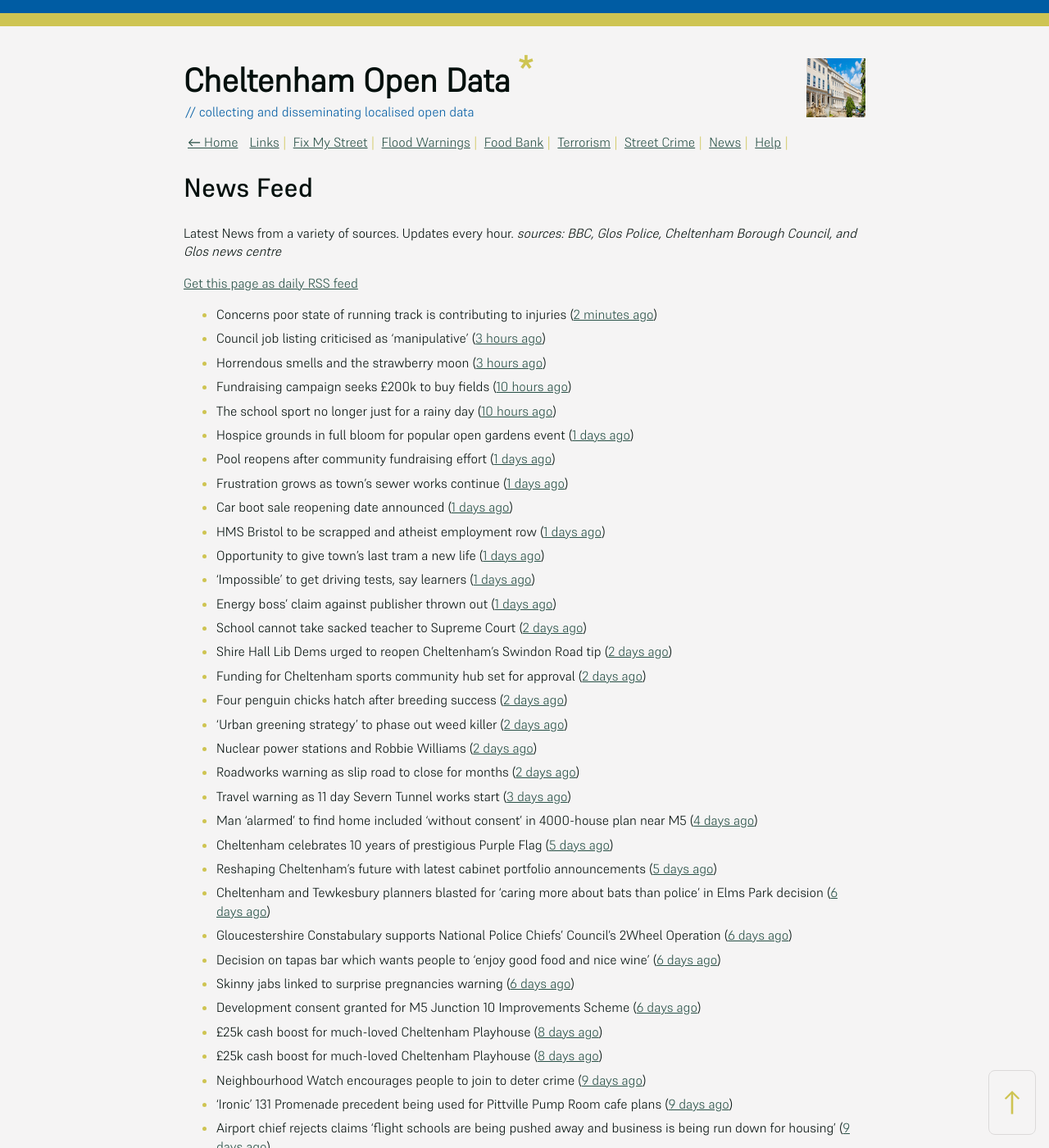
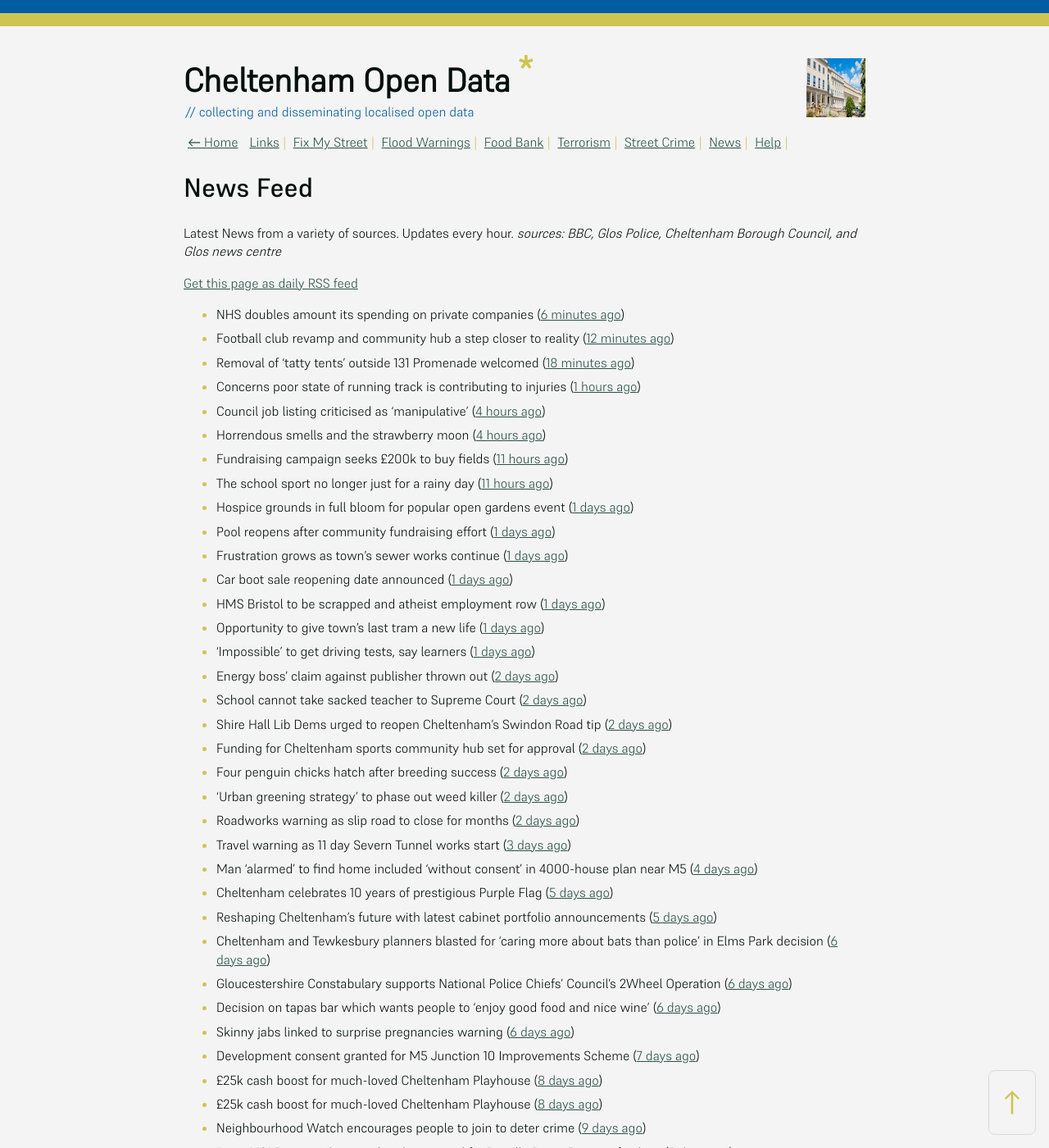
Before and after one commit to mat-0/cheltenham-open-data, a Jekyll site: the page built from _pages/news.md, in a window 1280 px wide and 1400 px high. Shown: the whole window at 82% size. Built offline with Jekyll 4.4.1, drawn with Linux system fonts in a browser that asks for light colours; some of the changed text lies outside the part shown.

Commit message:
Updated 2025-06-11 16:59:22

```diff
--- a/_pages/news.md
+++ b/_pages/news.md
@@ -12,11 +12,14 @@ _sources: BBC, Glos Police, Cheltenham Borough Council, and Glos news centre_
 [Get this page as daily RSS feed](/daily.rss)
 
 <!-- news_marker starts -->
-- Concerns poor state of running track is contributing to injuries ([2 minutes ago](https://gloucesternewscentre.co.uk/concerns-poor-state-of-running-track-is-contributing-to-injuries/))
-- Council job listing criticised as 'manipulative' ([3 hours ago](https://www.bbc.com/news/articles/c74qk45gxygo))
-- Horrendous smells and the strawberry moon ([3 hours ago](https://www.bbc.com/news/articles/c2lk8l1ypxko))
-- Fundraising campaign seeks £200k to buy fields ([10 hours ago](https://www.bbc.com/news/articles/c365lx9x187o))
-- The school sport no longer just for a rainy day ([10 hours ago](https://www.bbc.com/news/articles/clygej1emezo))
+- NHS doubles amount its spending on private companies ([6 minutes ago](https://www.bbc.com/news/articles/cy0jzvxwr4xo))
+- Football club revamp and community hub a step closer to reality ([12 minutes ago](https://gloucesternewscentre.co.uk/football-club-revamp-and-community-hub-a-step-closer-to-reality/))
+- Removal of ‘tatty tents’ outside 131 Promenade welcomed ([18 minutes ago](https://gloucesternewscentre.co.uk/removal-of-tatty-tents-outside-131-promenade-welcomed/))
+- Concerns poor state of running track is contributing to injuries ([1 hours ago](https://gloucesternewscentre.co.uk/concerns-poor-state-of-running-track-is-contributing-to-injuries/))
+- Council job listing criticised as 'manipulative' ([4 hours ago](https://www.bbc.com/news/articles/c74qk45gxygo))
+- Horrendous smells and the strawberry moon ([4 hours ago](https://www.bbc.com/news/articles/c2lk8l1ypxko))
+- Fundraising campaign seeks £200k to buy fields ([11 hours ago](https://www.bbc.com/news/articles/c365lx9x187o))
+- The school sport no longer just for a rainy day ([11 hours ago](https://www.bbc.com/news/articles/clygej1emezo))
 - Hospice grounds in full bloom for popular open gardens event ([1 days ago](https://gloucesternewscentre.co.uk/hospice-grounds-in-full-bloom-for-popular-open-gardens-event/))
 - Pool reopens after community fundraising effort ([1 days ago](https://www.bbc.com/news/articles/cg5vl5zvp69o))
 - Frustration grows as town's sewer works continue ([1 days ago](https://www.bbc.com/news/articles/c5yq58qpgd7o))
@@ -24,13 +27,12 @@ _sources: BBC, Glos Police, Cheltenham Borough Council, and Glos news centre_
 - HMS Bristol to be scrapped and atheist employment row ([1 days ago](https://www.bbc.com/news/articles/c93lv9zr5ppo))
 - Opportunity to give town's last tram a new life ([1 days ago](https://www.bbc.com/news/articles/c80km7j1131o))
 - 'Impossible' to get driving tests, say learners ([1 days ago](https://www.bbc.com/news/articles/c8jgndjnlmvo))
-- Energy boss' claim against publisher thrown out ([1 days ago](https://www.bbc.com/news/articles/c9918ek3y4go))
+- Energy boss' claim against publisher thrown out ([2 days ago](https://www.bbc.com/news/articles/c9918ek3y4go))
 - School cannot take sacked teacher to Supreme Court ([2 days ago](https://www.bbc.com/news/articles/cn7zn077nd4o))
 - Shire Hall Lib Dems urged to reopen Cheltenham’s Swindon Road tip ([2 days ago](https://gloucesternewscentre.co.uk/shire-hall-lib-dems-urged-to-reopen-cheltenhams-swindon-road-tip/))
 - Funding for Cheltenham sports community hub set for approval ([2 days ago](https://gloucesternewscentre.co.uk/funding-for-cheltenham-sports-community-hub-set-for-approval/))
 - Four penguin chicks hatch after breeding success ([2 days ago](https://www.bbc.com/news/articles/ce39qxx818jo))
 - 'Urban greening strategy' to phase out weed killer ([2 days ago](https://www.bbc.com/news/articles/c201jv8v311o))
-- Nuclear power stations and Robbie Williams ([2 days ago](https://www.bbc.com/news/articles/cy4ekkyej0ko))
 - Roadworks warning as slip road to close for months ([2 days ago](https://www.bbc.com/news/articles/c308j6d7ngno))
 - Travel warning as 11 day Severn Tunnel works start ([3 days ago](https://www.bbc.com/news/articles/c5yk6z54e2zo))
 - Man ‘alarmed’ to find home included ‘without consent’ in 4000-house plan near M5 ([4 days ago](https://gloucesternewscentre.co.uk/man-alarmed-to-find-home-included-without-consent-in-4000-house-plan-near-m5/))
@@ -40,7 +42,7 @@ _sources: BBC, Glos Police, Cheltenham Borough Council, and Glos news centre_
 - Gloucestershire Constabulary supports National Police Chiefs’ Council’s 2Wheel Operation ([6 days ago](https://gloucesternewscentre.co.uk/gloucestershire-constabulary-supports-national-police-chiefs-councils-2wheel-operation/))
 - Decision on tapas bar which wants people to ‘enjoy good food and nice wine’ ([6 days ago](https://gloucesternewscentre.co.uk/decision-on-tapas-bar-which-wants-people-to-enjoy-good-food-and-nice-wine/))
 - Skinny jabs linked to surprise pregnancies warning ([6 days ago](https://www.bbc.co.uk/sounds/play/p0lgh4cd))
-- Development consent granted for M5 Junction 10 Improvements Scheme ([6 days ago](https://gloucesternewscentre.co.uk/development-consent-granted-for-m5-junction-10-improvements-scheme/))
+- Development consent granted for M5 Junction 10 Improvements Scheme ([7 days ago](https://gloucesternewscentre.co.uk/development-consent-granted-for-m5-junction-10-improvements-scheme/))
 - £25k cash boost for much-loved Cheltenham Playhouse ([8 days ago](https://gloucesternewscentre.co.uk/25k-cash-boost-for-much-loved-cheltenham-playhouse/))
 - £25k cash boost for much-loved Cheltenham Playhouse ([8 days ago](https://www.cheltenham.gov.uk/news/article/3017/25k_cash_boost_for_much-loved_cheltenham_playhouse))
 - Neighbourhood Watch encourages people to join to deter crime ([9 days ago](https://gloucesternewscentre.co.uk/neighbourhood-watch-encourages-people-to-join-to-deter-crime/))
@@ -57,9 +59,7 @@ _sources: BBC, Glos Police, Cheltenham Borough Council, and Glos news centre_
 - Man arrested on suspicion of burglary in Cheltenham following chase by police ([18 days ago](https://gloucesternewscentre.co.uk/man-arrested-on-suspicion-of-burglary-in-cheltenham-following-chase-by-police/))
 - ‘Abominating’ school building approved despite fears it will ‘loom over’ homes ([18 days ago](https://gloucesternewscentre.co.uk/abominating-school-building-approved-despite-fears-it-will-loom-over-homes/))
 - Man who spat in face of officer who helped rescue him from fire is jailed ([18 days ago](https://gloucesternewscentre.co.uk/man-who-spat-in-face-of-officer-who-helped-rescue-him-from-fire-is-jailed/))
-- Luxury spa hotel could be the future for iconic Municipal Offices ([20 days ago](https://gloucesternewscentre.co.uk/luxury-spa-hotel-could-be-the-future-for-iconic-municipal-offices/))
 - Luxury spa hotel could be the future for iconic Municipal Offices as preferred bidder is selected ([20 days ago](https://www.cheltenham.gov.uk/news/article/3014/luxury_spa_hotel_could_be_the_future_for_iconic_municipal_offices_as_preferred_bidder_is_selected))
-- Liberal Democrat Lisa Spivey elected as County Council’s first female leader ([21 days ago](https://gloucesternewscentre.co.uk/liberal-democrat-lisa-spivey-elected-as-county-councils-first-female-leader/))
 - Spring bank holiday waste and recycling collections ([22 days ago](https://www.cheltenham.gov.uk/news/article/3013/spring_bank_holiday_waste_and_recycling_collections))
 - HBD unveils phase two plans for Golden Valley at Cyber UK ([27 days ago](https://www.cheltenham.gov.uk/news/article/3012/hbd_unveils_phase_two_plans_for_golden_valley_at_cyber_uk))
 - Golden Valley social value promise will deliver real value to communities ([27 days ago](https://www.cheltenham.gov.uk/news/article/3011/golden_valley_social_value_promise_will_deliver_real_value_to_communities))
```
Also changed, not shown: other parts of _pages/news.md (+1 -1 lines), _data/flood.json (+4 -4 lines), index.md (+4 -4 lines).
